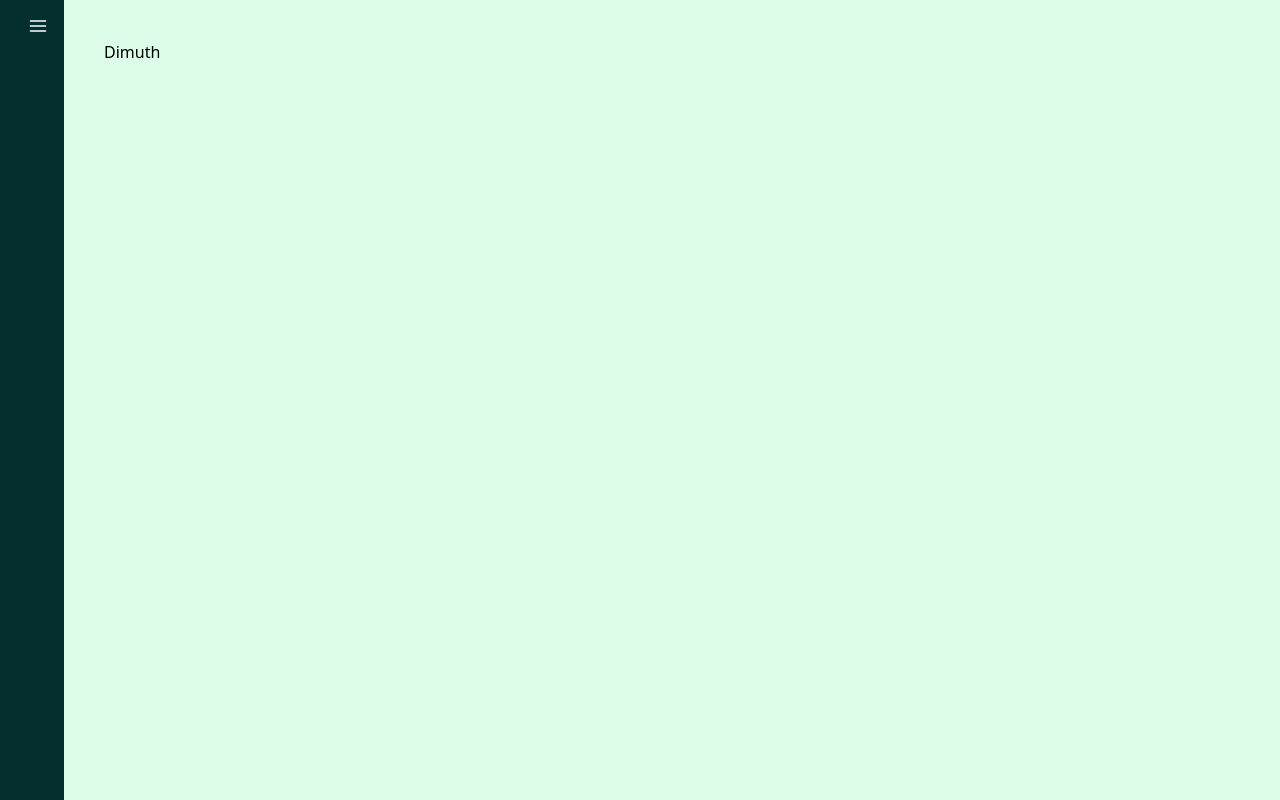
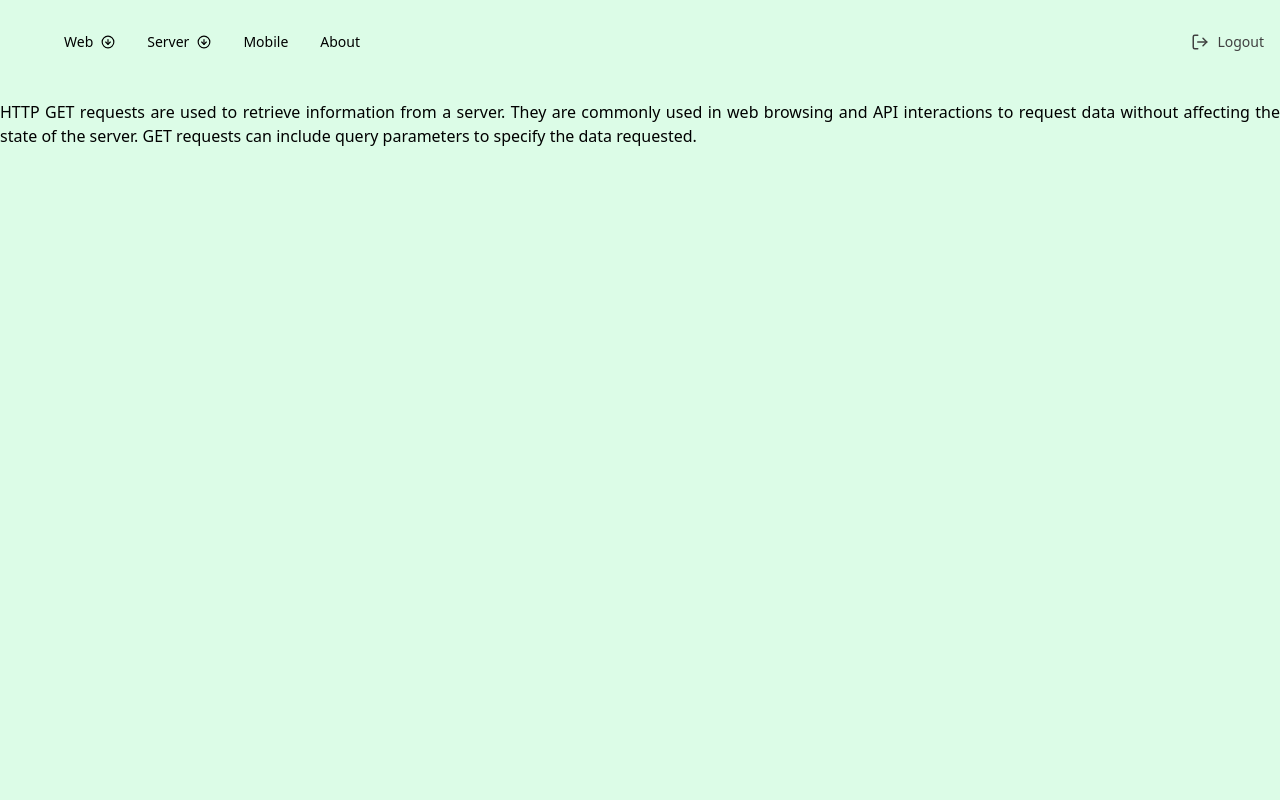
Before and after one commit to Dimuth-J/WDAT_Syllabus_App, a Next.js app: page /home in a window 1280 px wide. Built offline with nearby package versions, Linux system fonts and the light colour scheme.

Commit message:
add header navigation

```diff
--- a/src/app/home/page.tsx
+++ b/src/app/home/page.tsx
@@ -1,3 +1,18 @@
-export default function Home(){
-    return <h1>Dimuth</h1>
-}
+import Header from '../sidebar/page';
+
+const Home = () => {
+    return (
+        <div>
+            <Header />
+            <main>
+                <div className="text-justify mt-4">
+                    <p>HTTP GET requests are used to retrieve information from a server. They are commonly used in web
+                        browsing and API interactions to request data without affecting the state of the
+                        server. GET requests can include query parameters to specify the data requested.</p>
+                </div>
+            </main>
+        </div>
+    );
+};
+
+export default Home;
--- a/src/app/layout.tsx
+++ b/src/app/layout.tsx
@@ -45,37 +45,8 @@ const RootLayout: React.FC<{ children: React.ReactNode }> = ({ children }) => {
   return (
     <html lang="en">
       <body>
-        <div className={`fixed top-0 left-0 h-full bg-teal-950 text-white transition-all duration-300 ease-linear ${isOpen ? 'w-64' : 'w-16'}`}>
-            <button className="absolute top-0 right-0 p-4 text-xl text-white" onClick={handleToggle}>
-                <FiMenu />
-            </button>
-            <div className={`${isOpen ? 'block' : 'hidden'}`}>
-                {navItems.map((item, index) => (
-                    <div key={index}>
-                        {item.path || item.alwaysShow || item.subNav ? (
-                            <Link href={item.path ?? '#'}>
-                                <div className="flex items-center p-3 hover:bg-teal-900 cursor-pointer" onClick={() => handleSelect(index)}>
-                                    {item.subNav ? (selected === index ? <FiChevronDown className="mr-2" /> : <FiChevronRight className="mr-2" />) : null}
-                                    {item.label}
-                                </div>
-                            </Link>
-                        ) : null}
-                        {selected === index && item.subNav && (
-                            <div className="pl-8">
-                                {item.subNav.map((subItem, subIndex) => (
-                                    <Link href={subItem.path || '#'} key={subIndex}>
-                                        <div className='flex items-center p-1 hover:bg-teal-900 cursor-pointer'>
-                                            <RxDot className="mr-2" />{subItem.label}
-                                        </div>
-                                    </Link>
-                                ))}
-                            </div>
-                        )}
-                    </div>
-                ))}
-            </div>
-        </div>
-        <div className={`flex-1 p-3 md:p-10 transition-all duration-300 ${isOpen ? 'ml-64' : 'ml-16'}`}>
+
+        <div>
             <main>
                 {children}
             </main>
--- a/src/app/sidebar/page.tsx
+++ b/src/app/sidebar/page.tsx
@@ -1,3 +1,162 @@
-export default function Test(){
-    return <h1>Dimma</h1>
+"use client"
+
+import Image from "next/image";
+import Link from "next/link";
+import { useState } from "react";
+import { FiMenu, FiArrowDownCircle, FiLogOut,FiChevronRight } from "react-icons/fi";
+import { AiOutlineClose } from "react-icons/ai";
+// import Mylogo from "@/assets/images/Mylogo.png";
+
+type NavItem = {
+  label: string;
+  link?: string;
+  children?: NavItem[];
+  iconImage?: string;
+};
+
+const navItems: NavItem[] = [
+  {
+    label: "Web",
+    link: "/web",
+    children: [
+      {
+        label: "NextJs 14",
+        link: "/nextjs",
+      },
+      {
+        label: "TypeScript",
+        link: "/typescript",
+      },
+      {
+        label: "Auth0 Integration",
+        link: "/auth0-integration",
+      },
+      {
+        label: "Stripe",
+        link: "/stripepayments",
+      },
+    ],
+  },
+  {
+    label: "Server",
+    link: "#",
+    children: [
+      {
+        label: "NodeJS",
+        link: "#",
+      },
+      {
+        label: "PostgreSQL",
+        link: "#",
+      },
+      {
+        label: "Golang",
+        link: "#",
+      },
+      {
+        label: "Redis",
+        link: "#",
+      },
+      {
+        label: "Auth0 Authentication",
+        link: "#",
+      },
+      {
+        label: "Stripe",
+        link: "#",
+      },
+    ],
+  },
+  {
+    label: "Mobile",
+    link: "#",
+  },
+  {
+    label: "About",
+    link: "#",
+  },
+];
+
+export default function Navbar() {
+  const [isSideMenuOpen, setIsSideMenuOpen] = useState(false);
+  const [openSubMenu, setOpenSubMenu] = useState<string | null>(null);
+
+  function toggleSideMenu() {
+    setIsSideMenuOpen(!isSideMenuOpen);
+    setOpenSubMenu(null); // Reset sub-menu state when toggling the side menu
+  }
+
+  function toggleSubMenu(itemLabel: string) {
+    if (openSubMenu === itemLabel) {
+      setOpenSubMenu(null);
+    } else {
+      setOpenSubMenu(itemLabel);
+    }
+  }
+
+  return (
+    <div className="mx-auto flex w-full max-w-7xl justify-between px-4 py-5 text-sm">
+      <section className="flex items-center gap-10">
+        <Link href="/">
+            {/* <Image src={Mylogo} alt="logo" width={112} height={56} /> */}
+            </Link>
+        <div className="hidden md:flex items-center gap-4">
+          {navItems.map((item, index) => (
+            <div key={index} className="group relative">
+              <Link href={item.link ?? "#"} className="flex items-center px-2 py-3 transition duration-200 ease-in-out hover:text-blue-500">
+                <span>{item.label}</span>
+                {item.children && <FiArrowDownCircle className="ml-2" />}
+              </Link>
+              {item.children && (
+                <div className="absolute hidden group-hover:flex flex-col bg-white shadow-md rounded-lg py-3 left-2 top-full group-hover:transition group-hover:duration-1000">
+                  {item.children.map((child, childIndex) => (
+                    <Link key={childIndex} href={child.link ?? "#"} className="px-6 py-1 transition duration-500 ease-in-out hover:bg-gray-100">
+                      {child.label}
+                    </Link>
+                  ))}
+                </div>
+              )}
+            </div>
+          ))}
+        </div>
+      </section>
+
+      <div className="flex items-center">
+        <Link href="/api/auth/logout" className="flex items-center gap-2 text-neutral-700 hover:text-blue-500 transition duration-200 ease-in-out">
+          <FiLogOut className="text-lg" />
+          <span>Logout</span>
+        </Link>
+        <FiMenu onClick={toggleSideMenu} className="cursor-pointer text-4xl md:hidden ml-4" />
+      </div>
+
+      {isSideMenuOpen && (
+        <div className="fixed inset-0 bg-black/60 z-50 md:hidden">
+          <div className="relative w-2/3 h-full bg-white p-5">
+            <AiOutlineClose onClick={toggleSideMenu} className="cursor-pointer text-3xl" />
+            <div className="mt-10 space-y-4">
+              {navItems.map((item, index) => (
+                <div key={index} className="block p-2 text-neutral-700 hover:bg-gray-200">
+                  <Link href={item.link ?? "#"} className="flex justify-between items-center">
+                    <span>{item.label}</span>
+                    {item.children && (
+                      <FiChevronRight onClick={() => toggleSubMenu(item.label)} className="ml-2" />
+                    )}
+                  </Link>
+                  {item.children && item.label === openSubMenu && (
+                    <div className="ml-4 mt-2 space-y-2">
+                      {item.children.map((child, childIndex) => (
+                        <Link key={childIndex} href={child.link ?? "#"} className="block px-2 py-1 text-sm text-neutral-500 hover:text-neutral-700">
+                          {child.label}
+                        </Link>
+                      ))}
+                    </div>
+                  )}
+                </div>
+              ))}
+            </div>
+          </div>
+        </div>
+      )}
+    </div>
+  );
 }
```
